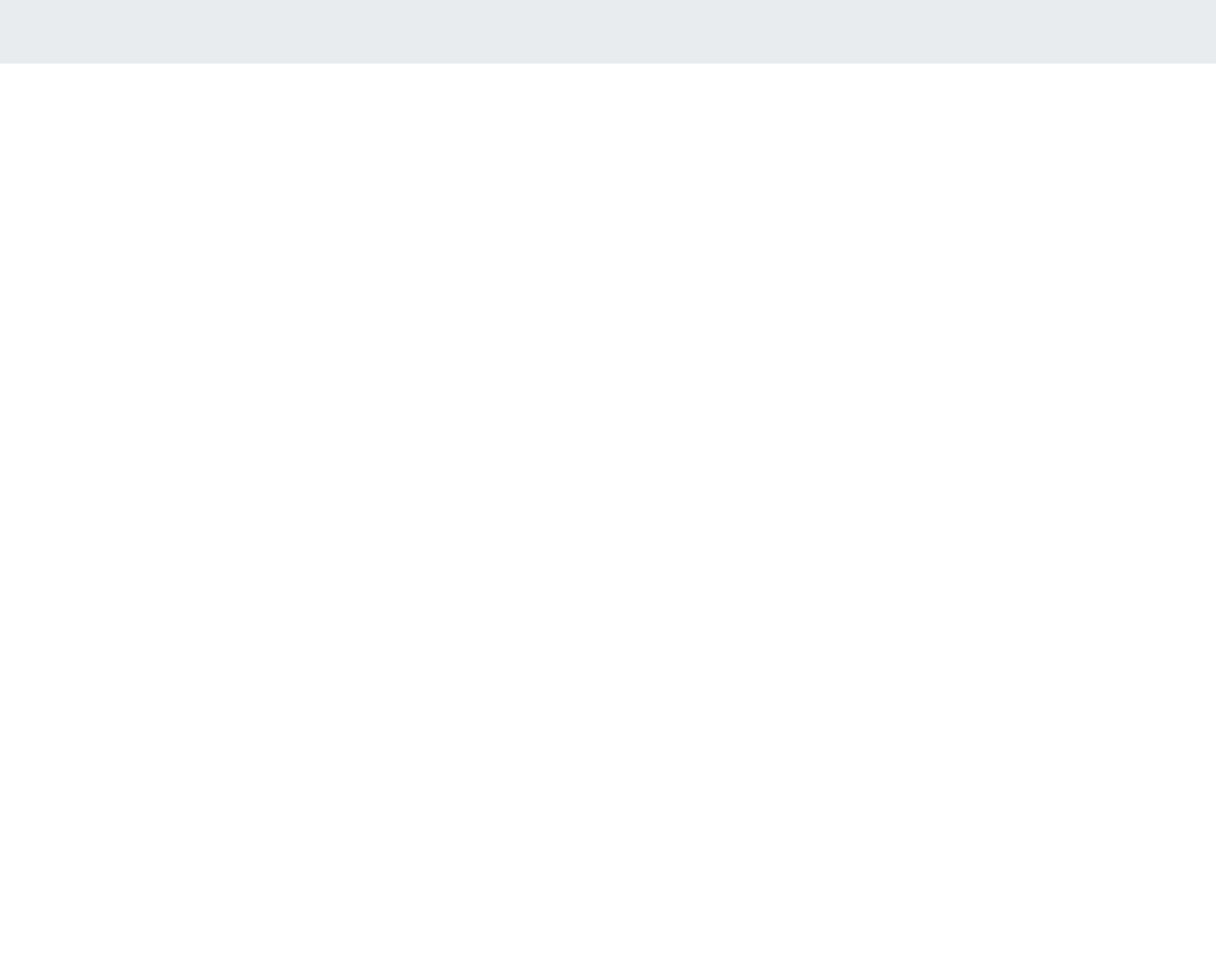
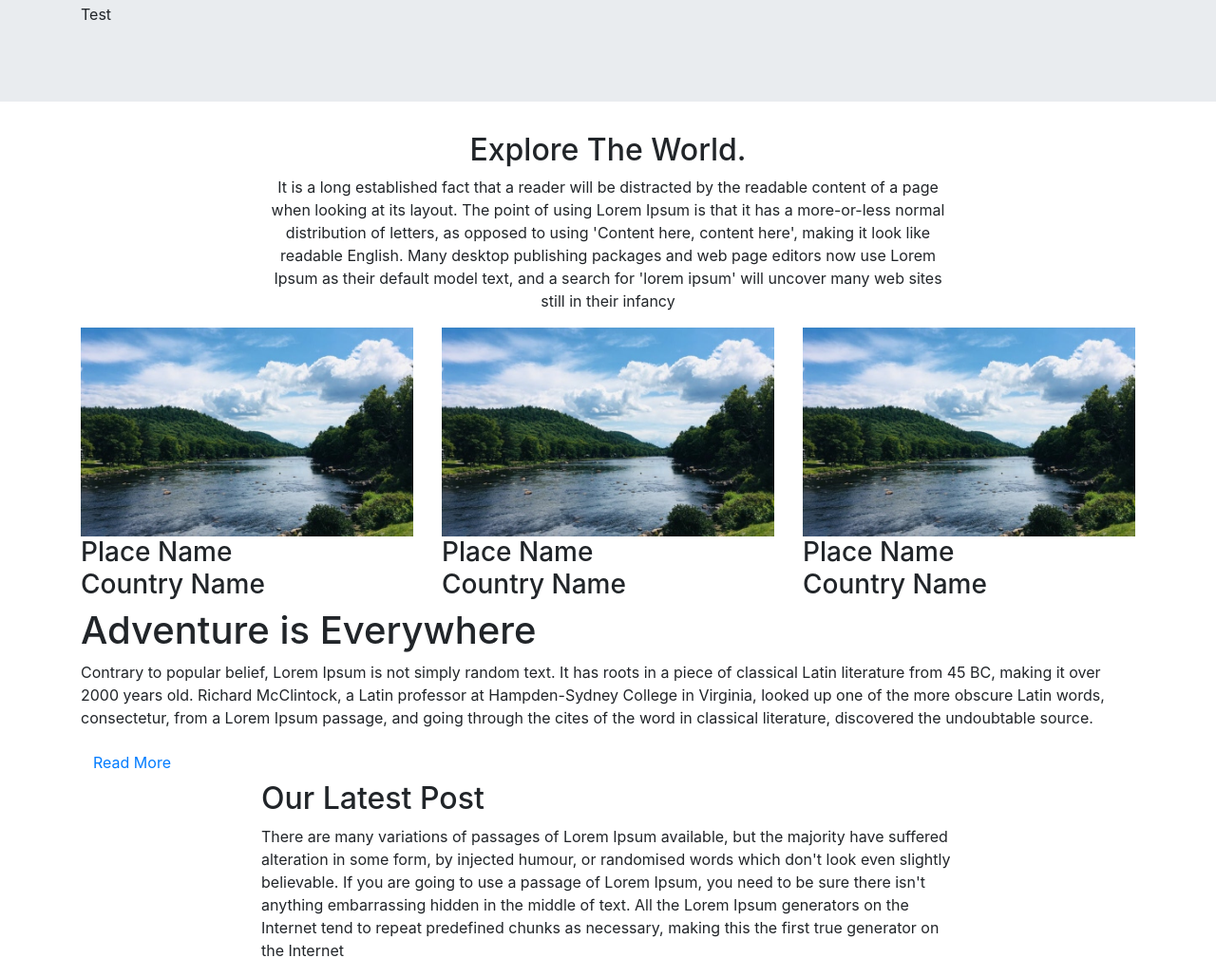
Before and after one commit to Bradleyvz/Sample6-, a plain HTML site: page Sample 6/Web Pages/Index.html in a window 1280 px wide. Shown: the part 261-1290 px from the top of the page at 95% size. Before the commit the page ends 800 px from the top, so only its background shows below. Drawn offline with nearby package versions, Linux system fonts and the light colour scheme.

Commit message:
Blog Post Section

```diff
--- a/Sample 6/Web Pages/Index.html
+++ b/Sample 6/Web Pages/Index.html
@@ -58,14 +58,102 @@
                         when an unknown printer took a galley of type and scrambled it to make a type specimen book.
                         It has survived not only five centuries, but also the leap into electronic typesetting,
                         remaining essentially unchanged
+                        <p>Test</p>
                     </p>
                 </div>
             </div>
         </div>
     </div>
-
-
-
+    <!--Section 1 -->
+    <section class="sec1" id="explore">
+        <div class="container">
+            <div class="row">
+                <div class="offset-sm-2 col-sm-8">
+                    <div class="headerText text-center">
+                        <h2>Explore The World.</h2>
+                        <p>
+                            It is a long established fact that a reader will be distracted by the readable
+                            content of a page when looking at its layout. The point of using Lorem Ipsum is
+                            that it has a more-or-less normal distribution of letters, as opposed to using
+                            'Content here, content here', making it look like readable English. Many desktop
+                            publishing packages and web page editors now use Lorem Ipsum as their default model
+                            text, and a search for 'lorem ipsum' will uncover many web sites still
+                            in their infancy
+                        </p>
+                    </div>
+                </div>
+            </div>
+            <!--Section 1 Images -->
+            <div class="row">
+                <div class="col-sm-4">
+                    <div class="placeBox">
+                        <div class="imgBox">
+                            <img src="../Web Pages/Resources/Images/Nature1.jpg" class="img-fluid" />
+                        </div>
+                        <div class="content">
+                            <h3>Place Name<br /><span>Country Name</span></h3>
+                        </div>
+                    </div>
+                </div>
+                <!--Image Sectio 2 -->
+                <div class="col-sm-4">
+                    <div class="placeBox">
+                        <div class="imgBox">
+                            <img src="../Web Pages/Resources/Images/Nature1.jpg" class="img-fluid" />
+                        </div>
+                        <div class="content">
+                            <h3>Place Name<br /><span>Country Name</span></h3>
+                        </div>
+                    </div>
+                </div>
+                <!--Image Sectio 3 -->
+                <div class="col-sm-4">
+                    <div class="placeBox">
+                        <div class="imgBox">
+                            <img src="../Web Pages/Resources/Images/Nature1.jpg" class="img-fluid" />
+                        </div>
+                        <div class="content">
+                            <h3>Place Name<br /><span>Country Name</span></h3>
+                        </div>
+                    </div>
+                </div>
+            </div>
+        </div>
+    </section>
+   <!--Section 2 -->
+    <section class="sec2" id="adventure">
+        <div class="container h100">
+            <div class="containerBox h100">
+                <h1>Adventure is Everywhere</h1>
+                <p>Contrary to popular belief, Lorem Ipsum is not simply random text.
+                It has roots in a piece of classical Latin literature from 45 BC, making it over 2000 years old.
+                Richard McClintock, a Latin professor at Hampden-Sydney College in Virginia,
+                looked up one of the more obscure Latin words, consectetur,
+                from a Lorem Ipsum passage, and going through the cites of the word in
+                classical literature, discovered the undoubtable source.</p>
+                <a href="#" class="btn btnD1">Read More</a>
+            </div>
+        </div>
+    </section>
+    <!--Section 3 Blog -->
+    <section class="sec3" id="blog">
+        <div class="container">
+            <div class="row">
+                <div class="offset-sm-2 col-sm-8">
+                    <div class="heaerText">
+                        <h2>Our Latest Post</h2>
+                        <p>There are many variations of passages of Lorem Ipsum available,
+                        but the majority have suffered alteration in some form, by injected humour,
+                        or randomised words which don't look even slightly believable.
+                        If you are going to use a passage of Lorem Ipsum, you need to be
+                        sure there isn't anything embarrassing hidden in the middle of text.
+                        All the Lorem Ipsum generators on the Internet tend to repeat predefined
+                        chunks as necessary, making this the first true generator on the Internet</p>
+                    </div>
+                </div>
+            </div>
+        </div>
+    </section>
     <!--Bootstrap Javascript Files-->
     <script src="https://code.jquery.com/jquery-3.2.1.slim.min.js"
             integrity="sha384-KJ3o2DKtIkvYIK3UENzmM7KCkRr/rE9/Qpg6aAZGJwFDMVNA/GpGFF93hXpG5KkN" crossorigin="anonymous"></script>
```
Also changed, not shown: Sample 6/Web Pages/Resources/Images/Nature1.jpg (added), Sample 6/Web Pages/Resources/Images/Nature2.jpg (added), Sample 6/Web Pages/Resources/Images/Nature3.jpg (added).
